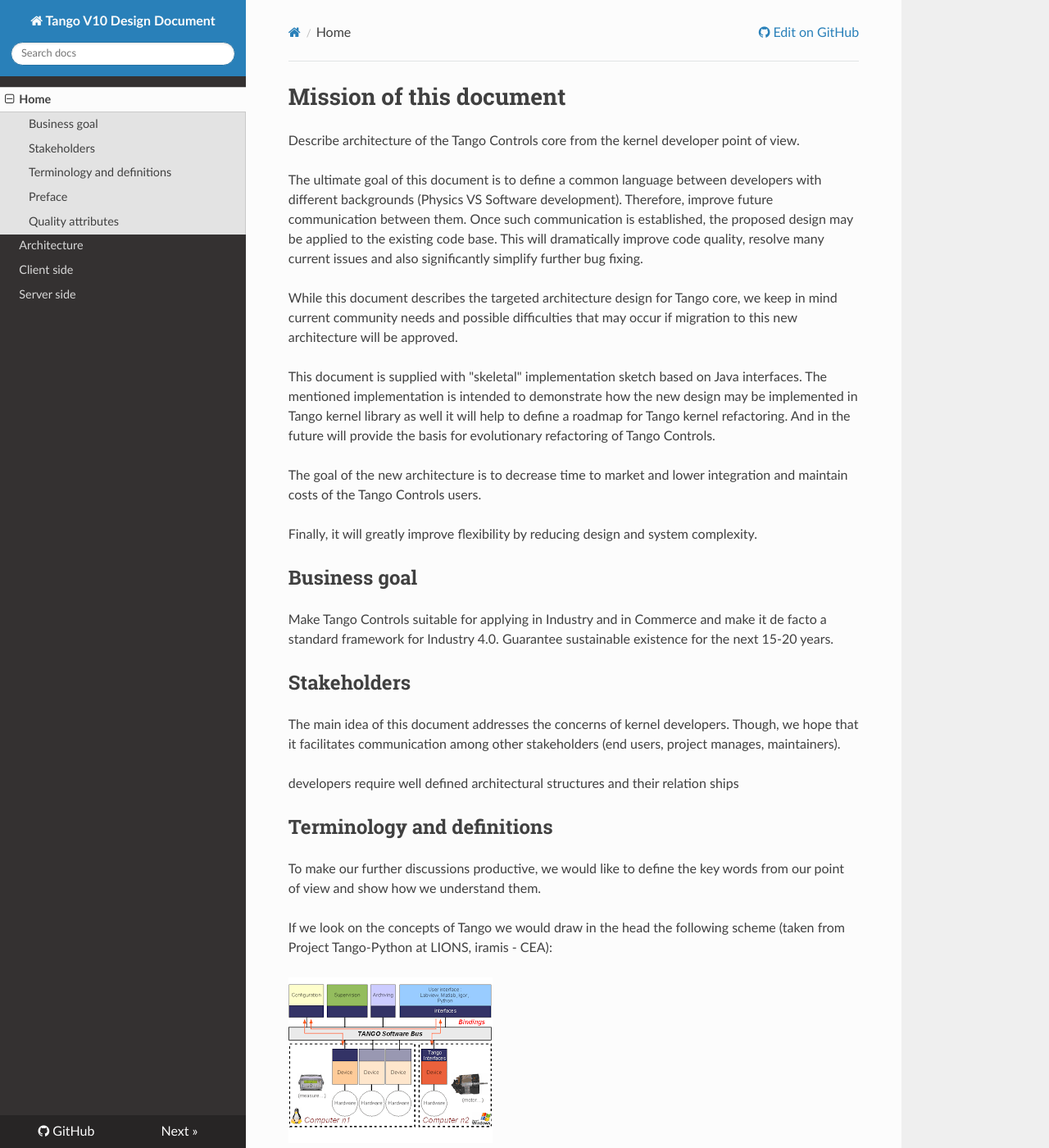
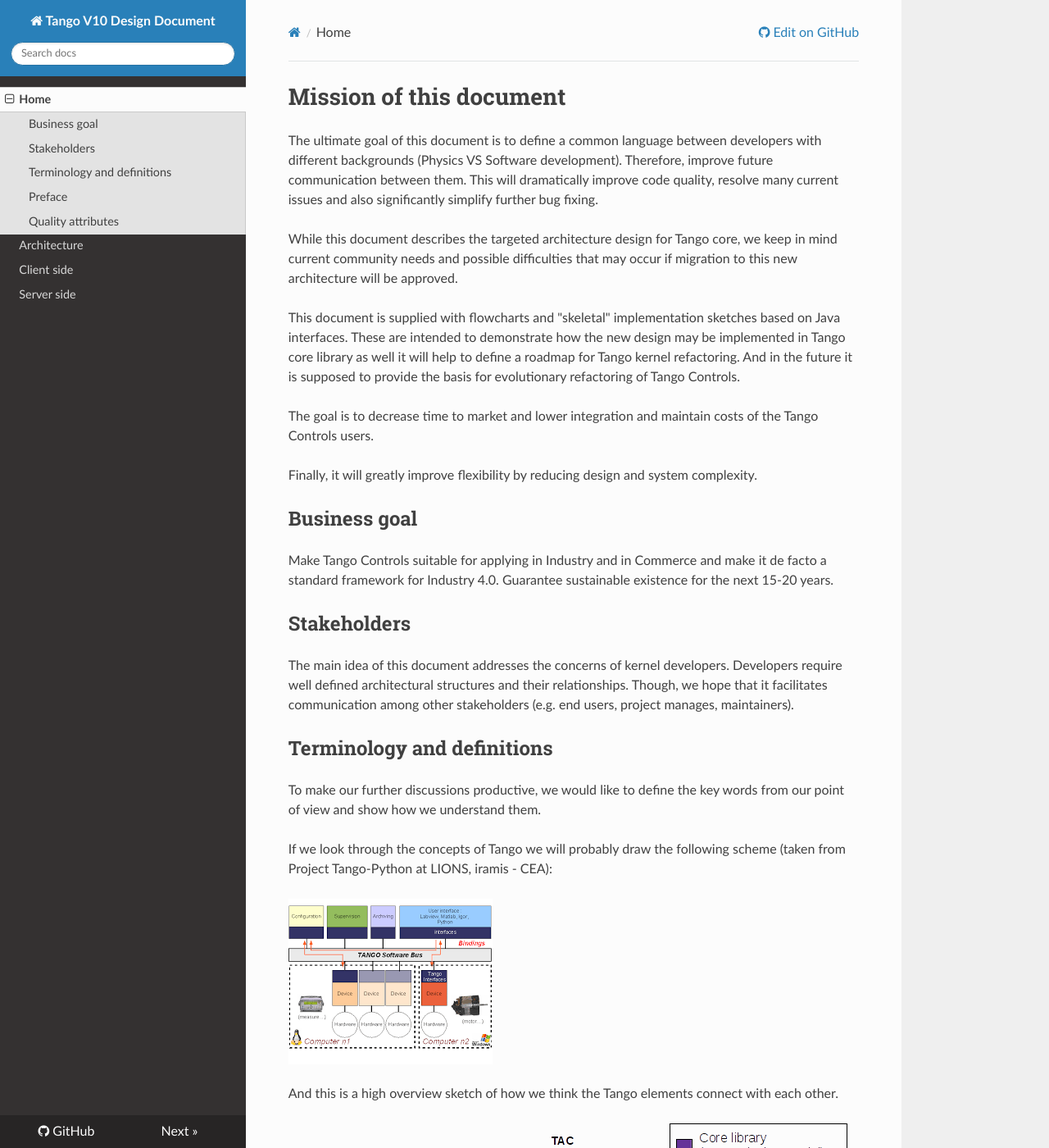
Before and after one commit to Ingvord/tango-v10-design-doc, an MkDocs documentation site: the page built from docs/index.md, in a window 1280 px wide and 1400 px high. Shown: the whole window at 82% size. Built offline with MkDocs 1.6.1, drawn with Linux system fonts in a browser that asks for light colours; nearby versions of some CDN libraries; old or Windows-style settings are respelled for this version of MkDocs; some of the changed text lies outside the part shown.

Commit message:
Update index.md

```diff
--- a/docs/index.md
+++ b/docs/index.md
@@ -4,17 +4,14 @@ https://www.tutorialspoint.com/software_architecture_design/index.htm
 # Mission of this document
 
 
-Describe architecture of the Tango Controls core from the kernel developer point of view.
-
 The ultimate goal of this document is to define a common language between developers with different backgrounds (Physics VS Software development).
-Therefore, improve future communication between them. Once such communication is established, the proposed design may be applied to the existing code base. This will dramatically improve code quality, resolve many current issues and also significantly simplify further bug fixing.
+Therefore, improve future communication between them. This will dramatically improve code quality, resolve many current issues and also significantly simplify further bug fixing.
 
 While this document describes the targeted architecture design for Tango core, we keep in mind current community needs and possible difficulties that may occur if migration to this new architecture will be approved.
 
-This document is supplied with "skeletal" implementation sketch based on Java interfaces. The mentioned implementation
-is intended to demonstrate how the new design may be implemented in Tango kernel library as well it will help to define a roadmap for Tango kernel refactoring. And in the future will provide the basis for evolutionary refactoring of Tango Controls.
+This document is supplied with flowcharts and "skeletal" implementation sketches based on Java interfaces. These are intended to demonstrate how the new design may be implemented in Tango core library as well it will help to define a roadmap for Tango kernel refactoring. And in the future it is supposed to provide the basis for evolutionary refactoring of Tango Controls.
 
-The goal of the new architecture is to decrease time to market and lower integration and maintain costs of the Tango Controls users.
+The goal is to decrease time to market and lower integration and maintain costs of the Tango Controls users.
 
 Finally, it will greatly improve flexibility by reducing design and system complexity.
 
@@ -26,20 +23,20 @@ Make Tango Controls suitable for applying in Industry and in Commerce and make i
 
 ##  Stakeholders
 
-The main idea of this document addresses the concerns of kernel developers. Though, we hope that it facilitates communication among other stakeholders (end users, project manages, maintainers).
+The main idea of this document addresses the concerns of kernel developers. Developers require well defined architectural structures and their relationships. Though, we hope that it facilitates communication among other stakeholders (e.g. end users, project manages, maintainers).
 
-developers require well defined architectural structures and their relation ships
+
 
 
 ## Terminology and definitions
 
 To make our further discussions productive, we would like to define the key words from our point of view and show how we understand them.
 
-If we look on the concepts of Tango we would draw in the head the following scheme (taken from Project Tango-Python at LIONS, iramis - CEA):
+If we look through the concepts of Tango we will probably draw the following scheme (taken from Project Tango-Python at LIONS, iramis - CEA):
 
 ![](images/Tango_schema_by_others.png)
 
-And this is a high overview sketch of how we think the Tango elements connect with each other in real live.
+And this is a high overview sketch of how we think the Tango elements connect with each other.
 
 ![](images/Tango_schema_1.png)
 
@@ -51,7 +48,7 @@ Each block is opened up as following:
 
 ![](images/Tango_schema_3.png)
 
-So talking about improvements and refactoring we would consider _only_ what is marked as "Core library".
+So talking about improvements and refactoring in this document we consider _only_ what is marked as "Core library".
 
 
 
@@ -60,9 +57,9 @@ So talking about improvements and refactoring we would consider _only_ what is m
 
 In this part you will find what to expect from this document and in which way information and ideas will be presented.
 
-First of all, please, read Terminology and definitions part to find out what we mean by "core library" as everything we are going to talk about further is going to be about "core library".
+First of all, please, read _Terminology and definitions_ part to find out what we mean by "core library" as everything we are going to talk about further is going to be about "core library".
 
-We have decided to look at the Tango Controls form the perspective of quality attributes. The most important and those we think that are lacking are in the Quality attributes part. Of course, we didn't forget about others and kept them in mind while working on this document.
+We have decided to look at the Tango Controls form the perspective of quality attributes. The most important and those we think are lacking are in the Quality attributes part. Of course, we were keeping in mind other quality attributes while working on this document.
 
 Block schemes and diagrams are used to present information.
 
```
